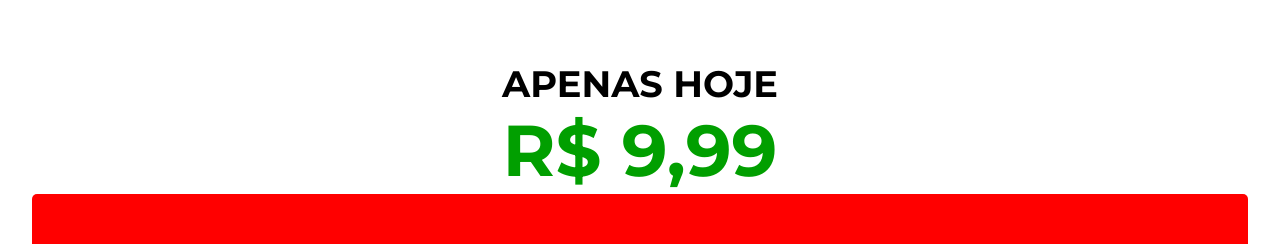
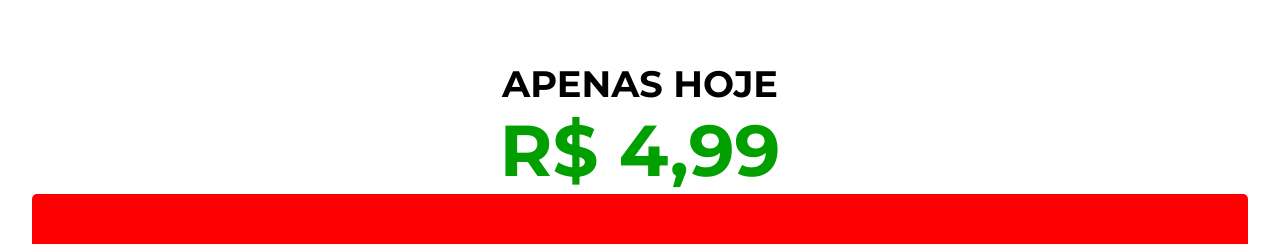
Before and after one commit to barretodotcom/pagina-de-vendas-drinks, a plain HTML site: page index.html in a window 1280 px wide. Shown: the part 1311-1555 px from the top of the page. Drawn offline with Linux system fonts and the light colour scheme.

Commit message:
fix: fixed price

```diff
--- a/index.html
+++ b/index.html
@@ -127,7 +127,7 @@
         </p>
         <img src="./mock.jpg" alt="imagem-capa-ebook">
         <h1 class="today">APENAS HOJE</h1>
-        <h1 class="green">R$ 9,99</h1>
+        <h1 class="green">R$ 4,99</h1>
         <a href="https://pay.hotmart.com/X95383077U?off=w2i92xf2&_hi=eyJjaWQiOiIxNjg4OTk4NzA0ODQ0NzA0MjUxNjkzMjEzNTI5NTAwIiwiYmlkIjoiMTY4ODk5ODcwNDg0NDcwNDI1MTY5MzIxMzUyOTUwMCIsInNpZCI6IjExYTIxMGY1N2E1MTQ3YjFhNzM0Y2ZhNDY5MWE4OTM3In0=.1726275556682">
             <button>LIBERAR RECEITAS</button>
         </a>
```
